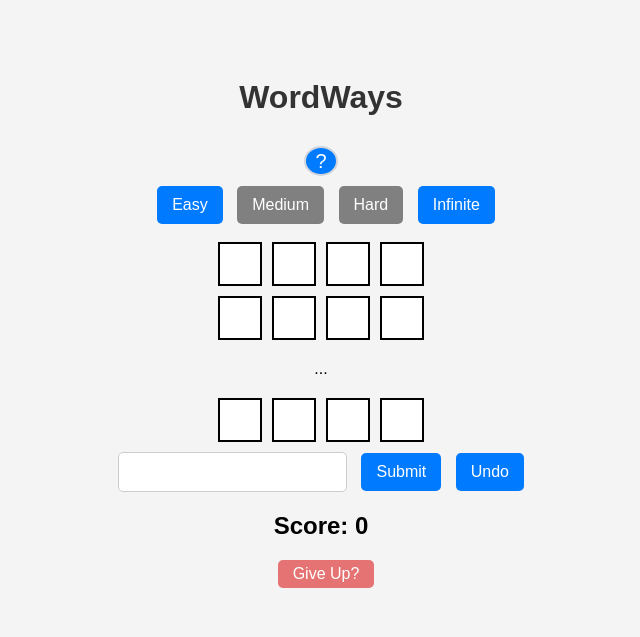
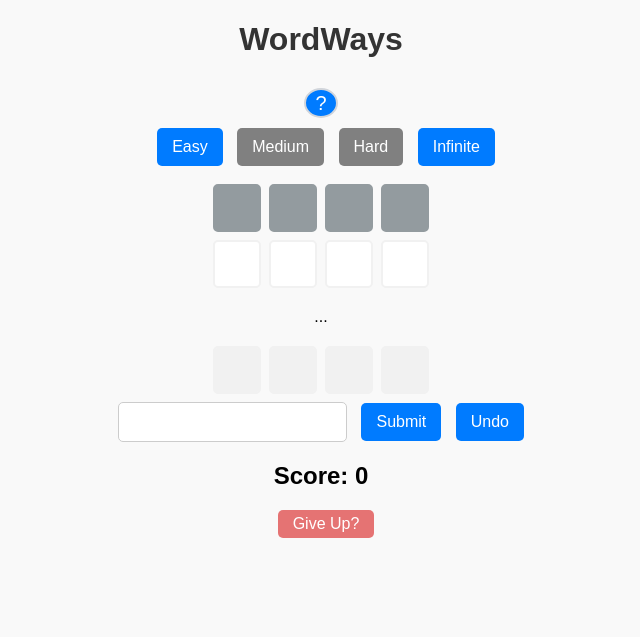
Before and after one commit to tobyprofitt/4LetterWordGame, a Flask app: page / in a window 1280 px wide. Shown: the top 637 px of the page, without its empty margins (319-959 px from the left). Run offline with Flask 3, Linux system fonts and the light colour scheme; data that the repository does not hold is empty; parts of the project's set-up code (start-up, migrations or seed data) failed here and were passed over; some libraries are stand-ins or nearby versions.

Commit message:
Coloured cells

```diff
--- a/static/styles.css
+++ b/static/styles.css
@@ -1,8 +1,7 @@
 body {
     font-family: Arial, sans-serif;
     text-align: center;
-    background-color: #f4f4f4;
-    padding: 50px;
+    background-color: #f9f9f9;
 }
 
 h1 {
@@ -13,19 +12,39 @@ h1 {
 .word-row {
     display: flex;
     justify-content: center;
-    margin-bottom: 10px;
+    margin-bottom: 8px;
 }
 
-.letter-box {
-    width: 40px;
-    height: 40px;
-    display: inline-block;
-    border: 2px solid #000;
+/* cell states */
+
+.cell {
+    display: flex;
+    justify-content: center; /* Horizontally centers items */
+    align-items: center;
+    width: 44px;
+    height: 44px;
     font-size: 20px;
-    text-align: center;
+    font-weight: bold;
     line-height: 40px;
-    margin: 0 5px;
+    margin: 0 4px;
     background-color: #fff;
+    border-radius: 5px;
+}
+
+.guess {
+    background-color: #939b9f;
+    border: 2px solid #939b9f;
+    color: #fff; /* white text */
+}
+
+.input {
+    background-color: #ffffff;
+    border: 2px solid #f1f1f1;
+}
+
+.end {
+    background-color: #f1f1f1;
+    border: 2px solid #f1f1f1;
 }
 
 input[type="text"] {
--- a/templates/index.html
+++ b/templates/index.html
@@ -56,31 +56,31 @@
                 <div class="example">
                     <h3>Example:</h3>
                     <div class="word-box">
-                        <div class="letter-box">L</div>
-                        <div class="letter-box">I</div>
-                        <div class="letter-box">M</div>
-                        <div class="letter-box">E</div>
+                        <div class="cell">L</div>
+                        <div class="cell">I</div>
+                        <div class="cell">M</div>
+                        <div class="cell">E</div>
                     </div>
                     <p>&darr; (rearrange)</p>
                     <div class="word-box">
-                        <div class="letter-box">M</div>
-                        <div class="letter-box">I</div>
-                        <div class="letter-box">L</div>
-                        <div class="letter-box">E</div>
+                        <div class="cell">M</div>
+                        <div class="cell">I</div>
+                        <div class="cell">L</div>
+                        <div class="cell">E</div>
                     </div>
                     <p>&darr;</p>
                     <div class="word-box">
-                        <div class="letter-box">M</div>
-                        <div class="letter-box">I</div>
-                        <div class="letter-box">L</div>
-                        <div class="letter-box">K</div>
+                        <div class="cell">M</div>
+                        <div class="cell">I</div>
+                        <div class="cell">L</div>
+                        <div class="cell">K</div>
                     </div>
                     <p>&darr;</p>
                     <div class="word-box">
-                        <div class="letter-box">S</div>
-                        <div class="letter-box">I</div>
-                        <div class="letter-box">L</div>
-                        <div class="letter-box">K</div>
+                        <div class="cell">S</div>
+                        <div class="cell">I</div>
+                        <div class="cell">L</div>
+                        <div class="cell">K</div>
                     </div>
                 </div>
 
@@ -117,20 +117,20 @@
         <div id="game-board">
             <!-- Starting word -->
             <div class="word-row" id="start-word-row">
-                <div class="letter-box start" id="start-letter-1"></div>
-                <div class="letter-box start" id="start-letter-2"></div>
-                <div class="letter-box start" id="start-letter-3"></div>
-                <div class="letter-box start" id="start-letter-4"></div>
+                <div class="cell guess" id="start-letter-1"></div>
+                <div class="cell guess" id="start-letter-2"></div>
+                <div class="cell guess" id="start-letter-3"></div>
+                <div class="cell guess" id="start-letter-4"></div>
             </div>
 
             <!-- User's guess history will be dynamically added here -->
 
             <!-- Input squares for user's current guess -->
             <div class="word-row" id="input-word-row">
-                <div class="letter-box" id="input-letter-1"></div>
-                <div class="letter-box" id="input-letter-2"></div>
-                <div class="letter-box" id="input-letter-3"></div>
-                <div class="letter-box" id="input-letter-4"></div>
+                <div class="cell input" id="input-letter-1"></div>
+                <div class="cell input" id="input-letter-2"></div>
+                <div class="cell input" id="input-letter-3"></div>
+                <div class="cell input" id="input-letter-4"></div>
             </div>
 
             <!-- Dots separator -->
@@ -138,10 +138,10 @@
 
             <!-- Target word -->
             <div class="word-row" id="end-word-row">
-                <div class="letter-box" id="end-letter-1"></div>
-                <div class="letter-box" id="end-letter-2"></div>
-                <div class="letter-box" id="end-letter-3"></div>
-                <div class="letter-box" id="end-letter-4"></div>
+                <div class="cell end" id="end-letter-1"></div>
+                <div class="cell end" id="end-letter-2"></div>
+                <div class="cell end" id="end-letter-3"></div>
+                <div class="cell end" id="end-letter-4"></div>
             </div>
         </div>
 
```
Also changed, not shown: static/script.js (+24 -28 lines).
